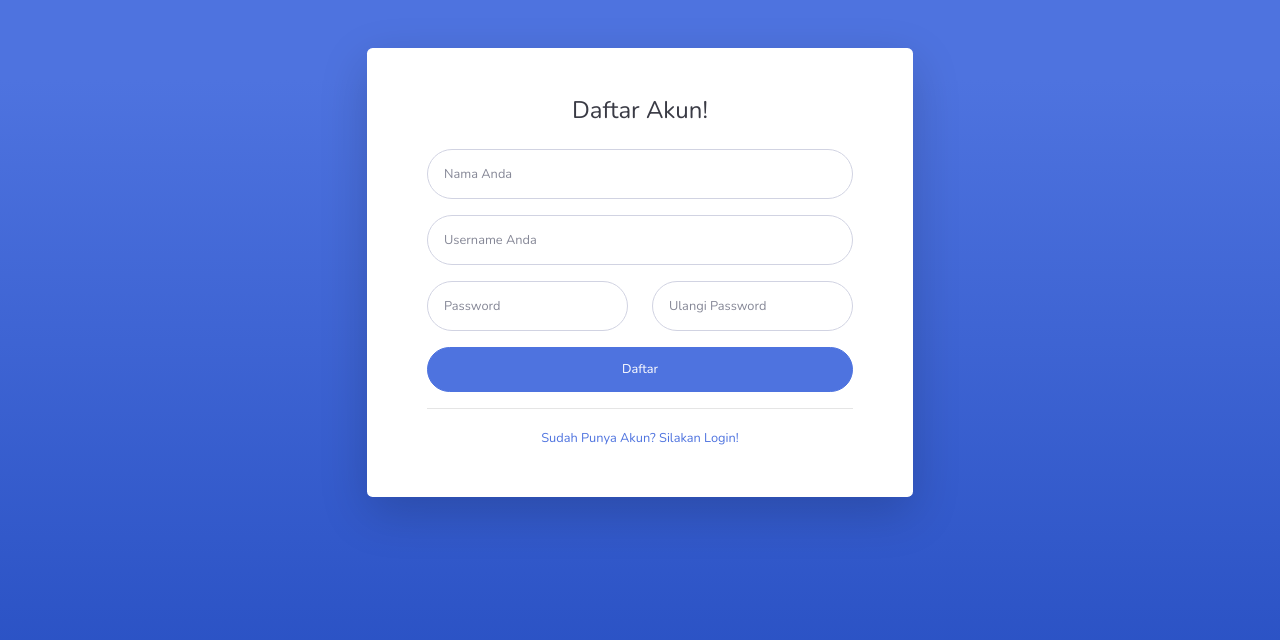
After one commit to Pangad/Project-Web-III, a CodeIgniter app: page /toko_online/registrasi/ in a window 1280 px wide. The commit adds this page. Shown: the top 640 px of the page. Run offline with CodeIgniter, Linux system fonts and the light colour scheme.

Commit message:
membuat registrasi akun

```diff
--- /dev/null
+++ b/application/controllers/registrasi.php
@@ -0,0 +1,38 @@
+<?php
+
+class Registrasi extends CI_Controller
+{
+
+    public function index()
+    {
+        $this->form_validation->set_rules('nama', 'Nama', 'required', [
+            'required' => 'Wajib diisi!'
+        ]);
+        $this->form_validation->set_rules('username', 'Username', 'required', [
+            'required' => 'Username wajib diisi!'
+        ]);
+        $this->form_validation->set_rules('password_1', 'Password', 'required|matches[password_2]', [
+            'required' => 'Password wajib diiisi!',
+            'matches' => 'Password tidak cocok'
+        ]);
+        $this->form_validation->set_rules('password_2', 'Password', 'required|matches[password_1]');
+
+        if ($this->form_validation->run() == FALSE) {
+            $this->load->view('templates/header');
+            $this->load->view('registrasi');
+            $this->load->view('templates/footer');
+        } else {
+            $data = array(
+                'id' => '',
+                'nama' => $this->input->post('nama'),
+                'username' => $this->input->post('username'),
+                'password' => $this->input->post('password_1'),
+                'role_id' => 2,
+            );
+
+            $this->db->insert('tb_user', $data);
+            redirect('auth/login');
+        }
+
+    }
+}
--- a/application/views/form_login.php
+++ b/application/views/form_login.php
@@ -37,7 +37,8 @@
                                     </form>
                                     <hr>
                                     <div class="text-center">
-                                        <a class="small" href="register.html">Belum Punya Akun? Daftar!</a>
+                                        <a class="small" href="<?php echo base_url('registrasi/') ?>">Belum Punya Akun?
+                                            Daftar!</a>
                                     </div>
                                 </div>
                             </div>
--- /dev/null
+++ b/application/views/registrasi.php
@@ -0,0 +1,49 @@
+<body class="bg-gradient-primary">
+
+    <div class="container">
+
+        <div class="card o-hidden border-0 shadow-lg col-lg-6 my-5 mx-auto">
+            <div class="card-body p-0">
+                <!-- Nested Row within Card Body -->
+                <div class="row">
+                    <div class="col-lg">
+                        <div class="p-5">
+                            <div class="text-center">
+                                <h1 class="h4 text-gray-900 mb-4">Daftar Akun!</h1>
+                            </div>
+                            <form method="post" action="<?php echo base_url('registrasi/index') ?>" class="user">
+                                <div class="form-group">
+                                    <input type="text" class="form-control form-control-user" id="exampleInputEmail"
+                                        placeholder="Nama Anda" name="nama">
+
+                                    <?php echo form_error('nama', '<div class="text-danger small ml-2">', '</div>') ?>
+                                </div>
+                                <div class="form-group">
+                                    <input type="text" class="form-control form-control-user" id="exampleInputEmail"
+                                        placeholder="Username Anda" name="username">
+                                    <?php echo form_error('username', '<div class="text-danger small ml-2">', '</div>') ?>
+                                </div>
+                                <div class="form-group row">
+                                    <div class="col-sm-6 mb-3 mb-sm-0">
+                                        <input type="password" class="form-control form-control-user"
+                                            id="exampleInputPassword" placeholder="Password" name="password_1">
+                                        <?php echo form_error('password_1', '<div class="text-danger small ml-2">', '</div>') ?>
+                                    </div>
+                                    <div class="col-sm-6">
+                                        <input type="password" class="form-control form-control-user"
+                                            id="exampleRepeatPassword" placeholder="Ulangi Password" name="password_2">
+                                    </div>
+                                </div>
+                                <button type="submit" class="btn btn-primary btn-user btn-block">Daftar</button>
+
+                            </form>
+                            <hr>
+                            <div class="text-center">
+                                <a class="small" href="<?php echo base_url('auth/login') ?>">Sudah Punya Akun?
+                                    Silakan Login!</a>
+                            </div>
+                        </div>
+                    </div>
+                </div>
+            </div>
+        </div>
```
